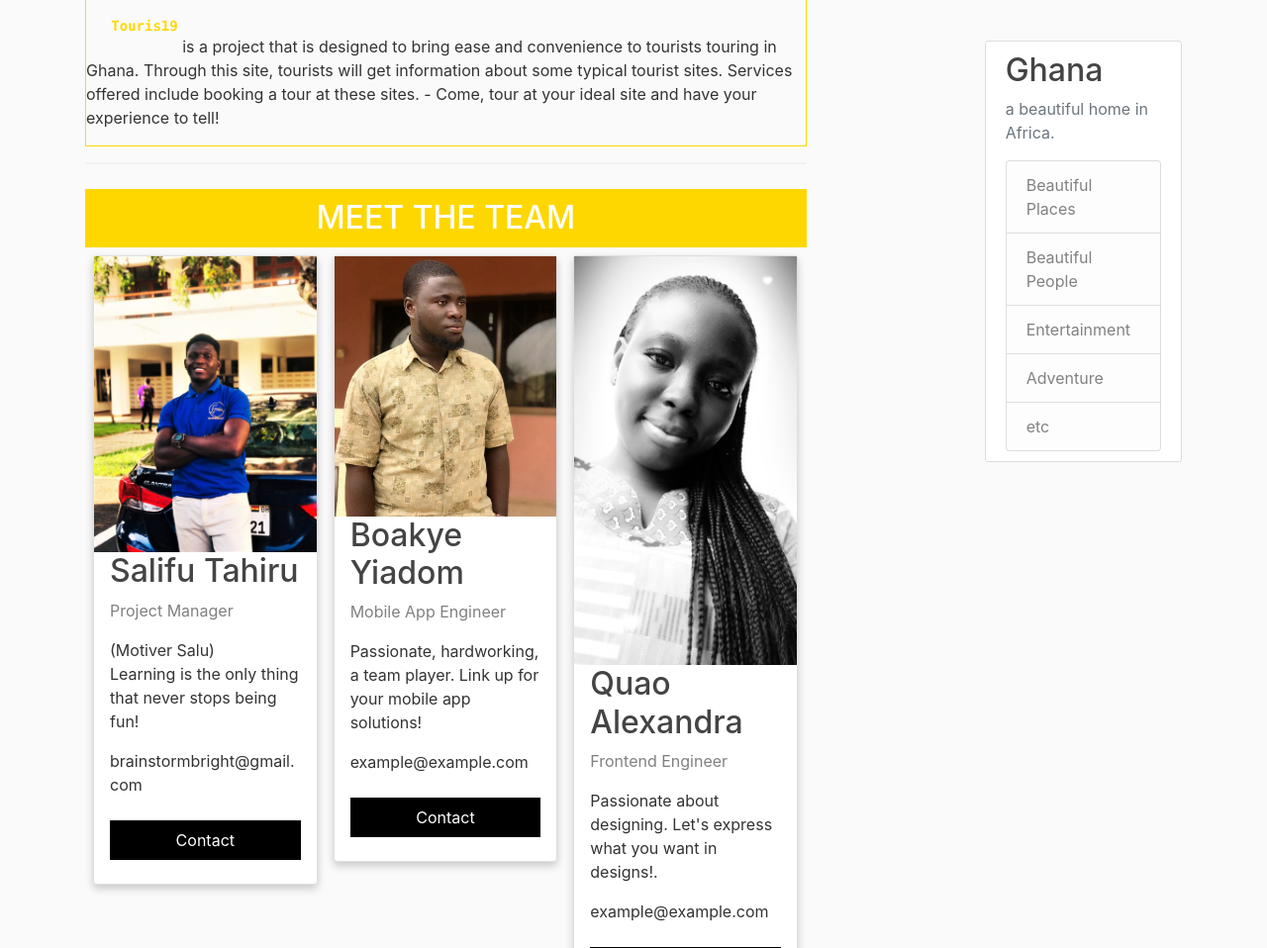
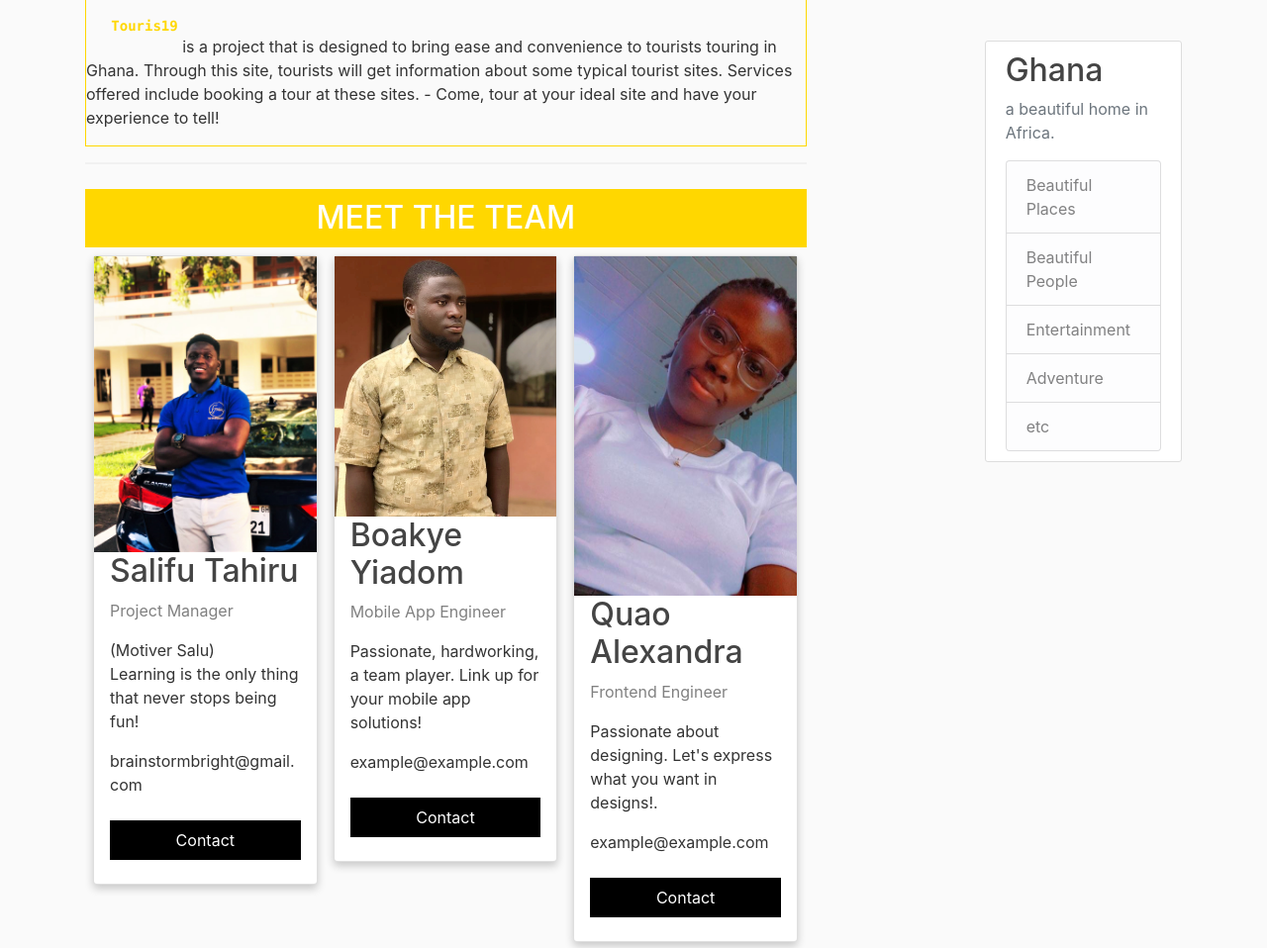
Before and after one commit to motiversalu/Touris19-Website, a Flask app: page /about in a window 1280 px wide. Shown: the part 155-1113 px from the top of the page at 99% size. Run offline with Flask 2, Linux system fonts and the light colour scheme; some libraries are stand-ins or nearby versions.

Commit message:
pic changes

```diff
--- a/templates/about.html
+++ b/templates/about.html
@@ -102,7 +102,7 @@ html {
 
   <div class="column2">
     <div class="card">
-      <img src="{{url_for('static', filename='Alex.jpeg')}}" alt="Frontend Engineer, Quao Alexandra" style="width:100%; height:50%">
+      <img src="{{url_for('static', filename='alex2.jpeg')}}" alt="Frontend Engineer, Quao Alexandra" style="width:100%; height:50%">
       <div class="container2">
         <h2>Quao Alexandra</h2>
         <p class="title">Frontend Engineer</p>
```
Also changed, not shown: static/alex2.jpeg (added), static/alex3.jpeg (added).
